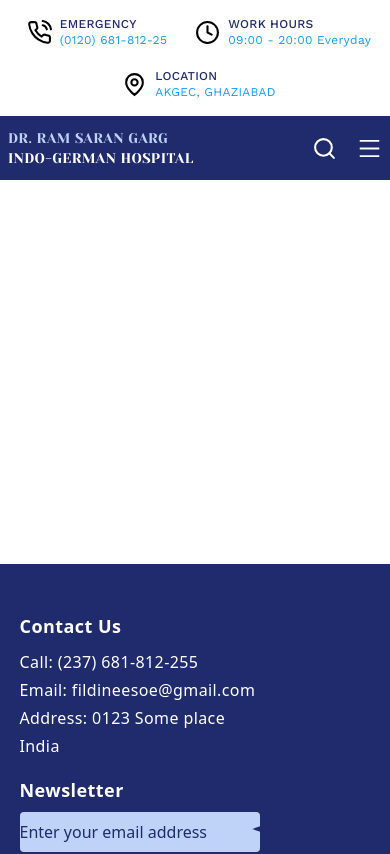
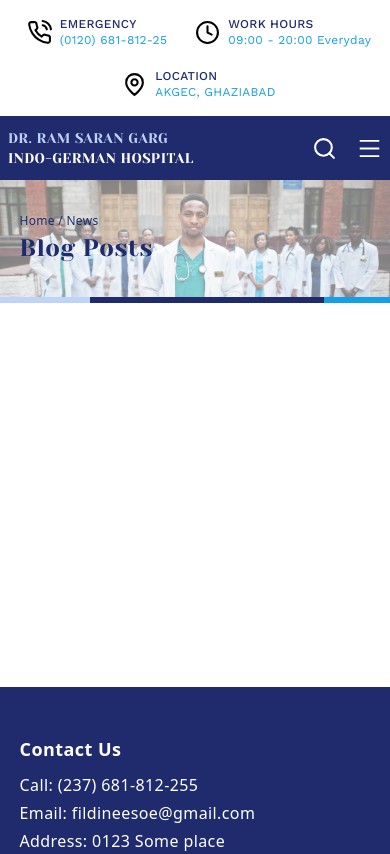
Before and after one commit to hospital-website/hospital-website, a React (Create React App) app: page /news in a window 390 px wide. Shown: the top 854 px of the page. Built offline with nearby package versions, Linux system fonts and the light colour scheme.

Commit message:
HistoryBar added for pages

```diff
--- a/src/App.js
+++ b/src/App.js
@@ -3,6 +3,11 @@ import { Route, Routes } from "react-router-dom";
 import Footer from "./Components/Footer/Footer";
 import NavBar from "./Components/NavBar/NavBar";
 import Home from "./Pages/Home/Home";
+import About from "./Pages/About/About";
+import Contact from "./Pages/Contact/Contact";
+import Doctors from "./Pages/Doctors/Doctors";
+import Srevices from "./Pages/Services/Srevices";
+import News from "./Pages/News/News";
 
 const App = () => {
   return (
@@ -10,6 +15,11 @@ const App = () => {
       <NavBar />
       <Routes>
         <Route path="/" element={<Home />} />
+        <Route path="/about" element={<About />} />
+        <Route path="/contact" element={<Contact />} />
+        <Route path="/doctors" element={<Doctors />} />
+        <Route path="/services" element={<Srevices />} />
+        <Route path="/news" element={<News />} />
       </Routes>
       <br />
       <br />
@@ -24,11 +34,9 @@ const App = () => {
       <br />
       <br />
       <br />
-
       <br />
       <br />
       <br />
-
       <Footer />
     </>
   );
--- /dev/null
+++ b/src/Components/Historybar/Historybar.css
@@ -0,0 +1,29 @@
+.historybar {
+  width: 100vw;
+  height: 200px;
+  display: block;
+  position: relative;
+}
+
+.historybar::after {
+  content: "";
+  background: url(/src/images/doctorsgrp.png) center -100px no-repeat;
+  background-size: cover;
+  background-position-y: -10vw;
+  opacity: 0.5;
+  top: 0;
+  left: 0;
+  bottom: 0;
+  right: 0;
+  position: absolute;
+  z-index: -1;
+}
+
+@media only screen and (max-width: 500px) {
+  .historybar::after {
+    background-position-y: -5vw;
+  }
+  .historybar {
+    height: 30vw;
+  }
+}
--- /dev/null
+++ b/src/Components/Historybar/Historybar.js
@@ -0,0 +1,26 @@
+import React from "react";
+import "./Historybar.css";
+const Historybar = (props) => {
+  // console.log(props.page);
+  return (
+    <div>
+      <section className=" historybar  w-full  ">
+        <div className="about-main flex flex-col justify-center w-[90vw] h-full max-w-5xl m-auto">
+          <p className="text-[12px] md:text-[18px] text-primary md:mb-[-10px]">
+            Home / {props.page}
+          </p>
+          <p className=" text-[24px] md:text-[48px] font-yeseva text-primary">
+            {props.pageData}
+          </p>
+        </div>
+      </section>
+      <div className="hb-lines flex w-100vw h-[6px] flex flex-row">
+        <div className="h-full w-[23vw] bg-accent"></div>
+        <div className="h-full w-[60vw] bg-primary"></div>
+        <div className="h-full w-[17vw] bg-secondary"></div>
+      </div>
+    </div>
+  );
+};
+
+export default Historybar;
--- /dev/null
+++ b/src/Pages/About/About.js
@@ -0,0 +1,12 @@
+import React from "react";
+
+import Historybar from "../../Components/Historybar/Historybar";
+const About = () => {
+  return (
+    <>
+      <Historybar page="About" pageData="About Us" />
+    </>
+  );
+};
+
+export default About;
--- /dev/null
+++ b/src/Pages/Contact/Contact.js
@@ -0,0 +1,12 @@
+import React from "react";
+import Historybar from "./../../Components/Historybar/Historybar";
+
+const Contact = () => {
+  return (
+    <div>
+      <Historybar page="Contact" pageData="Our Contacts" />
+    </div>
+  );
+};
+
+export default Contact;
--- /dev/null
+++ b/src/Pages/Doctors/Doctors.js
@@ -0,0 +1,12 @@
+import React from "react";
+import Historybar from "../../Components/Historybar/Historybar";
+
+const Doctors = () => {
+  return (
+    <div>
+      <Historybar page="doctors" pageData="Our Doctors" />
+    </div>
+  );
+};
+
+export default Doctors;
--- /dev/null
+++ b/src/Pages/News/News.js
@@ -0,0 +1,12 @@
+import React from "react";
+import Historybar from "../../Components/Historybar/Historybar";
+
+const News = () => {
+  return (
+    <div>
+      <Historybar page="News" pageData="Blog Posts" />
+    </div>
+  );
+};
+
+export default News;
--- /dev/null
+++ b/src/Pages/Services/Srevices.js
@@ -0,0 +1,12 @@
+import React from "react";
+import Historybar from "../../Components/Historybar/Historybar";
+
+const Srevices = () => {
+  return (
+    <div>
+      <Historybar page="Services" pageData="Our Services" />
+    </div>
+  );
+};
+
+export default Srevices;
```
Also changed, not shown: src/images/doctorsgrp.png (added).
